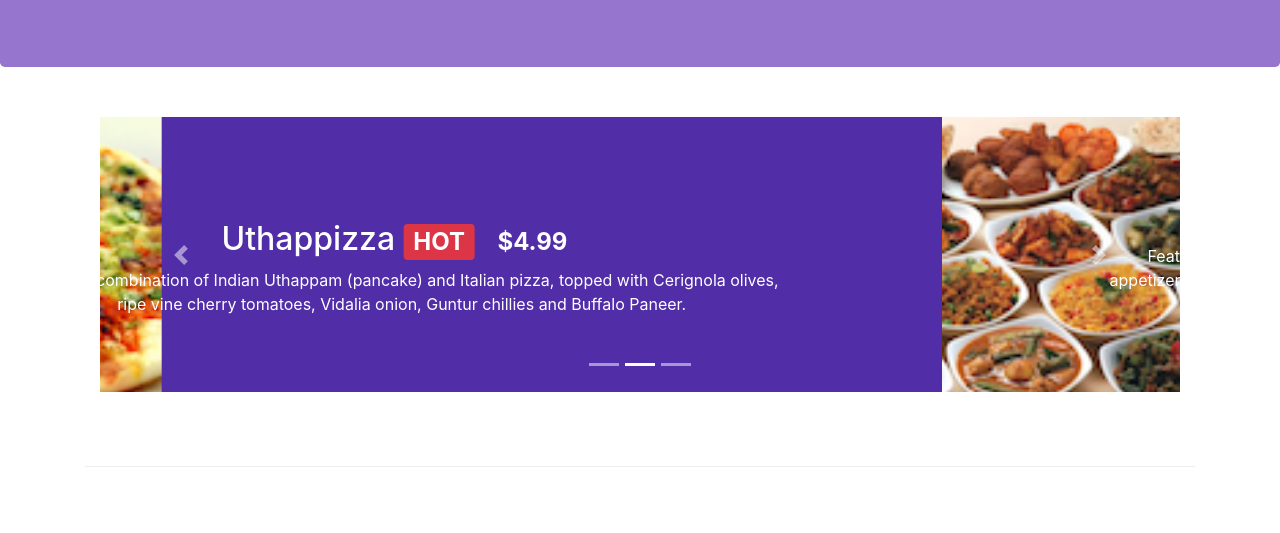
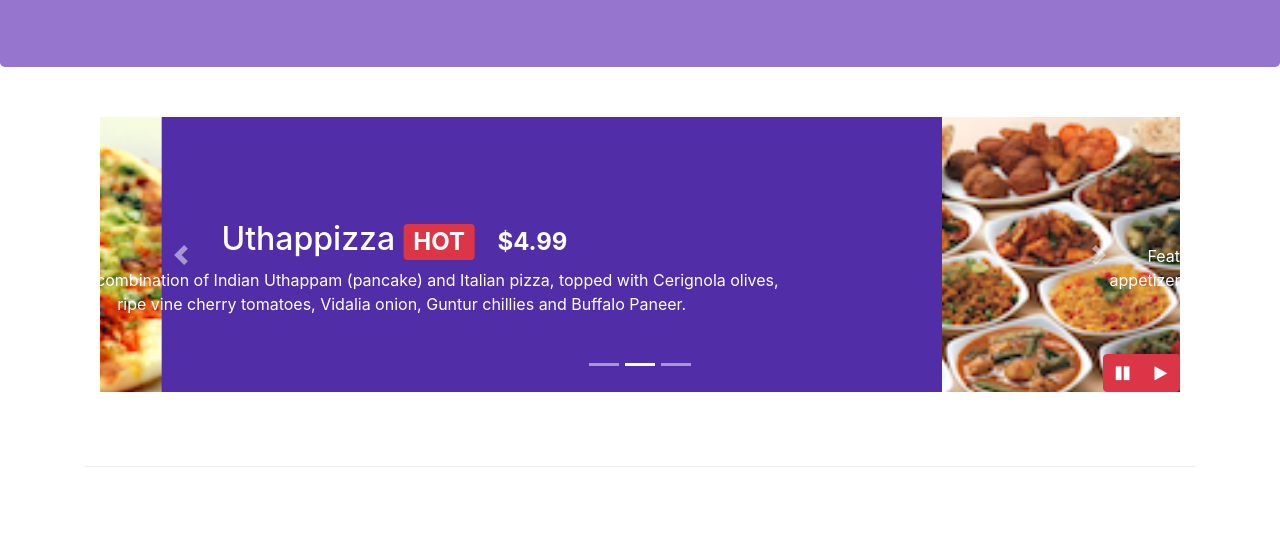
Before and after one commit to rrockwel/conFusion, a website: page index.html in a window 1280 px wide. Shown: the part 267-800 px from the top of the page. Drawn offline with nearby package versions, Linux system fonts and the light colour scheme.

Commit message:
Bootstrap jQuery

```diff
--- a/css/styles.css
+++ b/css/styles.css
@@ -63,3 +63,9 @@ body {
 .carousel-caption {
 	margin-bottom: 20px;
 }
+
+#carouselButtons {
+	right: 0px;
+	position: absolute;
+	bottom: 0px;
+}
--- a/index.html
+++ b/index.html
@@ -165,7 +165,7 @@
     <div class = "container">
         <div class="row row-content">
             <div class="col">
-                <div id="mycarousel" class="carousel slide" data-ride="carousel">
+                <div id="mycarousel" class="carousel slide" data-ride="carousel" data-interval=5000>
                     <div class="carousel-inner" role="listbox">
                         <div class="carousel-item active">
                             <img class="d-block img-fluid" src="img/uthappizza.png" alt="uthappizza">
@@ -202,6 +202,15 @@
                     <a class="carousel-control-next" href="#mycarousel" role="button" data-slide="next">
                         <span class="carousel-control-next-icon"></span>
                     </a>
+
+                    <div class="btn-group" id="carouselButtons">
+                        <button class="btn btn-danger btn-small" id="carousel-pause">
+                            <span class="fa fa-pause"></span>
+                        </button>
+                        <button class="btn btn-danger btn-small" id="carousel-play">
+                            <span class="fa fa-play"></span>
+                        </button>
+                    </div>
 
                 </div>
             </div>
@@ -360,7 +369,17 @@
 <script>
     $(document).ready(function(){
         $('[data-toggle="tooltip"]').tooltip();
+
+        $('#mycarousel').carousel({interval: 2000});
+        $('#carousel-pause').click(function() {
+            $('#mycarousel').carousel('pause');
+        })
+        $('#carousel-play').click(function() {
+            $('#mycarousel').carousel('cycle');
+        })
     })
+
+
 </script>
 </body>
 
```
